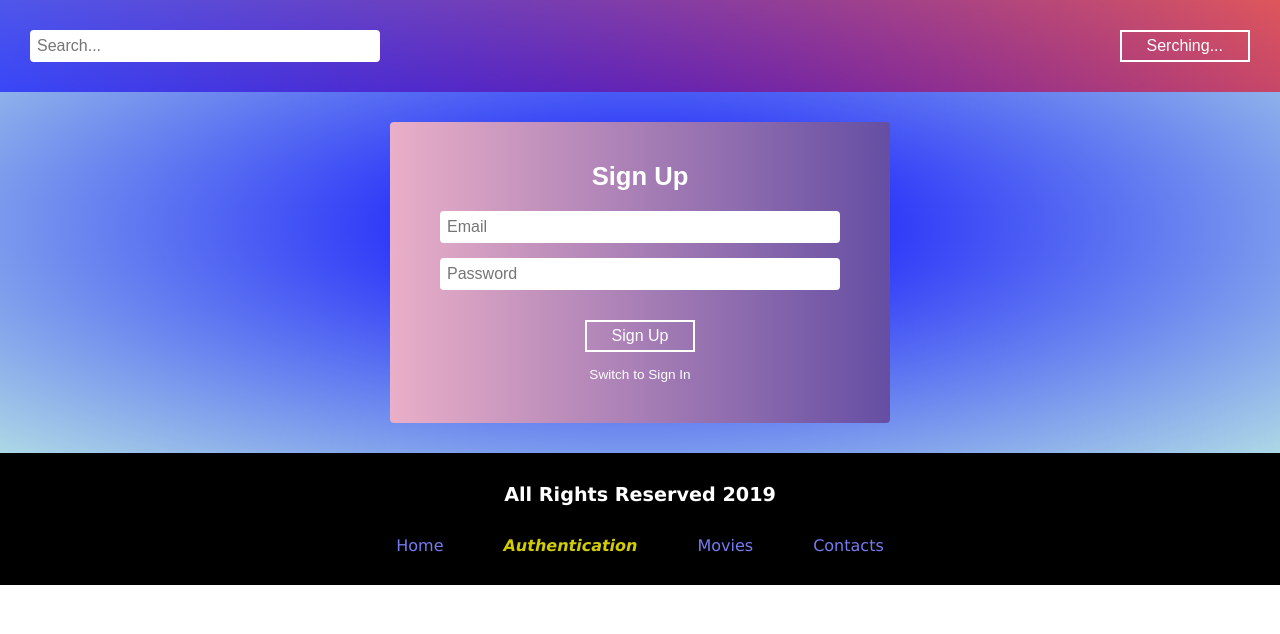
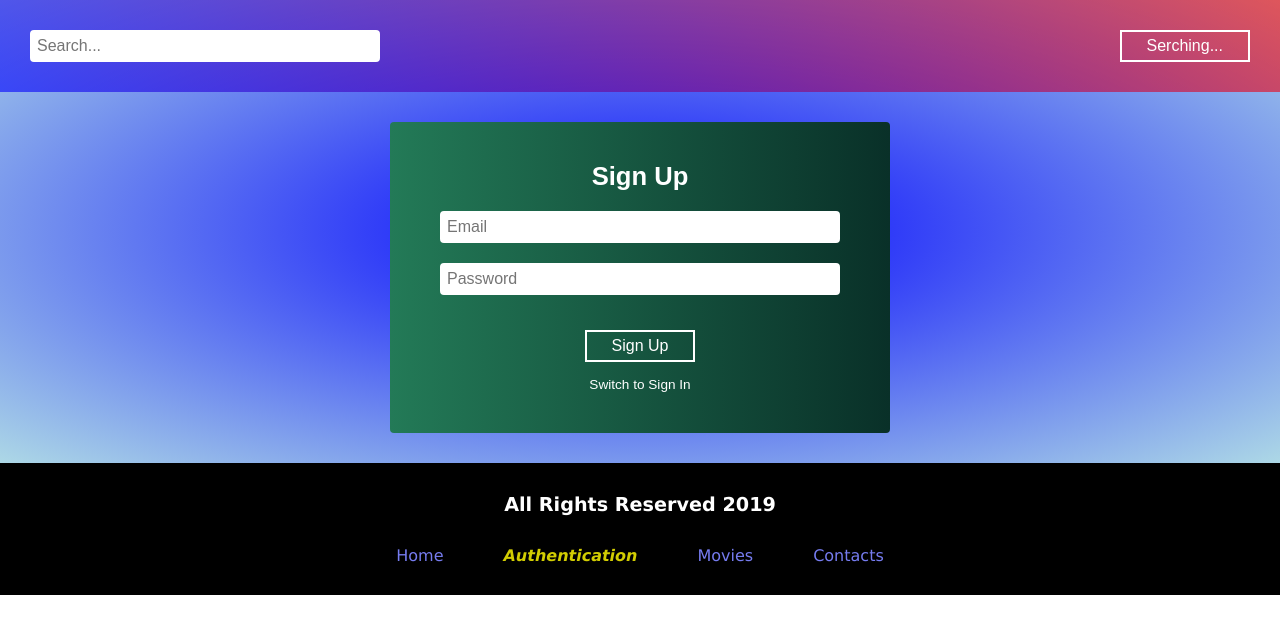
Before and after one commit to tony-kopanev/movies-app, a React (Create React App) app: page /auth in a window 1280 px wide. Shown: the top 634 px of the page. Built offline with nearby package versions, Linux system fonts and the light colour scheme; no server answers; the HTML template or start-up script is replaced by a standard one.

Commit message:
finish Auth component

```diff
--- a/src/App.js
+++ b/src/App.js
@@ -14,8 +14,16 @@ import './App.scss';
 class App extends PureComponent {
   state = {
     searchField: '',
-    email: '',
-    password: '',
+    email: {
+      value: '',
+      error: false,
+      message: 'The email address is incorrect.'
+    },
+    password: {
+      value: '',
+      error: false,
+      message: 'The password should be minimum 6 characters length.'
+    },
     mode: 'signup'
   }
 
@@ -25,19 +33,91 @@ class App extends PureComponent {
   }
 
   onChangeHandler = event => {
-    console.log('[event.target.name]', event.target.name);
-    this.setState({ [event.target.name]: event.target.value });
+    const {name, value} = event.target;
+
+    switch(name){
+      case 'email':
+      case 'password':
+        this.setState({
+          [name]: {
+            ...this.state[name],
+            value
+          }
+        }); break;
+      default:
+        this.setState({ [name]: value });
+        break;
+    }
+
+
+
   }
 
-  onSubmitHandler = () => {
-    console.log('%c[SUBMITTED]', 'color: teel; font-style: italic;');
-  }
+  onSubmitHandler = event => {
+    event.preventDefault();
+
+    const { email, password } = this.state;
+
+    const submitedData = {
+      email,
+      password
+    };
+
+    console.log('%c[SUBMITTED]', 'color: lightgreen; font-style: italic;');
+    console.log(JSON.stringify(submitedData, null, 2));
+  };
+
+  onBlurHandler = event => {
+
+    const { name, value } = event.target;
+
+    switch (name) {
+      case 'email':
+        // проверка на регулярные выражения
+        if(/^[a-z0-9._-]+@[a-z0-9]+\.+[a-z]{2,3}/.test(value) || !value.length) {
+          this.setState({
+            [name]: {
+              ...this.state[name],
+              error: false
+            }
+          })
+        } else {
+          this.setState({
+            [name]: {
+              ...this.state[name],
+              error: true
+            }
+          })
+        }
+        break;
+
+      case 'password':
+        if(value.length < 6 && value.length) {
+          this.setState({
+            [name]: {
+              ...this.state[name],
+              error: true
+            }
+          })
+        } else {
+          this.setState({
+            [name]: {
+              ...this.state[name],
+              error: false
+            }
+          })
+        }
+        break;
+
+      default: break;
+    }
+  };
 
   switchModeHandler = () => {
     this.setState(prevState => ({
       mode: prevState.mode === 'signup' ? 'signin' : 'signup'
     }))
-  }
+  };
 
   render() {
     const { searchField, email, password, mode } = this.state;
@@ -70,6 +150,7 @@ class App extends PureComponent {
                 onChangeHandler = {this.onChangeHandler}
                 onSubmitHandler = {this.onSubmitHandler}
                 switchModeHandler = {this.switchModeHandler}
+                onBlurHandler = {this.onBlurHandler}
               />
           )} />
 
--- a/src/components/Auth/Auth.js
+++ b/src/components/Auth/Auth.js
@@ -5,42 +5,63 @@ import Input from '../UI/Input/Input';
 import Button from '../UI/Button/Button';
 import './Auth.scss';
 
-const Auth = ({ email, password, mode, onSubmitHandler, onChangeHandler, switchModeHandler }) => {
+const Auth = ({ email, password, mode, onSubmitHandler, onChangeHandler, switchModeHandler, onBlurHandler }) => {
 
     return (
         <div className="Auth">
             <form onSubmit = { onSubmitHandler }>
               <h2>{ mode === 'signup' ? 'Sign Up' : 'Sign In' }</h2>
 
+              <label>
                 <Input
+                  classList = { email.error && 'Error' }
                   placeholder= 'Email'
                   name = 'email'
-                value= {email}
+                  value= {email.value}
                   onChangeHandler = { onChangeHandler }
+                  onBlurHandler = {onBlurHandler}
                 />
+                { email.error && <span className='ErrorMessage'>{email.message}</span> }
+              </label>
 
+              <label>
                 <Input
+                  classList = { password.error && 'Error' }
                   type="password"
                   name = 'password'
                   placeholder= 'Password'
-                value= {password}
+                  value= {password.value}
                   onChangeHandler = { onChangeHandler }
+                  onBlurHandler = {onBlurHandler}
                   />
 
-              <Button type='submit'>{ mode === 'signup' ? 'Sign Up' : 'Sign In' }</Button>
+                { password.error && <span className='ErrorMessage'>{password.message}</span> }
+              </label>
 
-              <span onClick = { switchModeHandler }>Switch to { mode === 'signin' ? 'Sign Up' : 'Sign In' }</span>
+              <Button
+                type='submit'
+                classList = { (email.error || password.error) && 'Alternative' }
+              >
+                  { mode === 'signup' ? 'Sign Up' : 'Sign In' }
+              </Button>
+
+              <span
+                className = 'ModeToggler'
+                onClick = { switchModeHandler }>
+                Switch to { mode === 'signin' ? 'Sign Up' : 'Sign In' }
+                </span>
             </form>
         </div>
     );
 };
 
 Auth.propTypes = {
-  email: PropTypes.string.isRequired,
-  password: PropTypes.string.isRequired,
+  email: PropTypes.object.isRequired,
+  password: PropTypes.object.isRequired,
   mode: PropTypes.string.isRequired,
   onSubmitHandler: PropTypes.func.isRequired,
   switchModeHandler: PropTypes.func.isRequired,
+  onBlurHandler: PropTypes.func.isRequired,
   onChangeHandler: PropTypes.func.isRequired
 }
 
--- a/src/components/Auth/Auth.scss
+++ b/src/components/Auth/Auth.scss
@@ -4,8 +4,8 @@
   padding-top: calc(92px + 30px);
 
   form {
-    background: #654ea3;
-    background: linear-gradient(to right, #eaafc8, #654ea3);
+    background: #093028;
+    background: linear-gradient(to right, #237A57, #093028);
     padding: 40px 50px;
     border-radius: 4px;
     max-width: 500px;
@@ -19,10 +19,16 @@
       align-self: center;
       margin-bottom: 15px;
     }
+
+    label{
+      display: flex;
+      flex-direction: column;
+      margin-bottom: 15px;
+      &:last-of-type {margin-bottom: 30px;}
+    }
+
     .Input {
-      margin-bottom: 15px;
-
-      &:last-of-type {margin-bottom: 30px;}
+      margin-bottom: 5px;
     }
 
     h2{
@@ -33,7 +39,7 @@
       font-size: 1.6rem;
     }
 
-    span {
+    .ModeToggler {
       color: white;
       border-bottom: 1px dotted transparent;
       user-select: none;
@@ -44,5 +50,12 @@
 
       &:hover { border-color: white; }
     }
+
+    .ErrorMessage {
+      color: white;
+      font-family: sans-serif;
+      font-size: .95rem;
+      text-align: left;
+    }
   }
 }
--- a/src/components/UI/Button/Button.js
+++ b/src/components/UI/Button/Button.js
@@ -3,10 +3,10 @@ import PropTypes from 'prop-types';
 
 import './Button.scss';
 
-const Button = ({ type = 'button', clicked, children }) => {
+const Button = ({ type = 'button', classList, clicked, children }) => {
     return (
         <button
-          className="Button"
+          className= { classList ? "Button " + classList : "Button" }
           type = {type}
           onClick = {(clicked)}
         >
@@ -17,6 +17,7 @@ const Button = ({ type = 'button', clicked, children }) => {
 
 Button.propTypes = {
     type: PropTypes.string,
+    classList: PropTypes.oneOfType([ PropTypes.string, PropTypes.bool ]),
     clicked: PropTypes.func,
     // types: PropTypes.oneOfType([PropTypes.string, PropTypes.number]),
     // таким образом можем задавать сразу несколько типов
--- a/src/components/UI/Button/Button.scss
+++ b/src/components/UI/Button/Button.scss
@@ -6,7 +6,12 @@
   background-color: transparent;
   cursor: pointer;
   transition: border-radius 200ms ease;
+  outline: none;
 
   &:hover { border-radius: 25px; }
 
+  &.Alternative {
+    border-color: orange;
+    color: orange;
+  }
 }
--- a/src/components/UI/Input/Input.js
+++ b/src/components/UI/Input/Input.js
@@ -3,24 +3,27 @@ import PropTypes from 'prop-types';
 
 import './Input.scss';
 
-const Input = ({ type="text", name, placeholder, value, onChangeHandler }) => (
+const Input = ({ type="text", classList, name, placeholder, value, onChangeHandler, onBlurHandler }) => (
   <input
-    className="Input"
+    className= { classList ? "Input " + classList : "Input" }
     type = { type }
     name = { name }
     placeholder= {placeholder}
     value = {value}
     onChange = {onChangeHandler}
+    onBlur = {onBlurHandler}
   />
 );
 
 
 Input.propTypes = {
     type: PropTypes.string,
+    classList: PropTypes.oneOfType([ PropTypes.string, PropTypes.bool ]),
     placeholder: PropTypes.string.isRequired,
     name: PropTypes.string.isRequired,
     value: PropTypes.string.isRequired,
-    onChangeHandler: PropTypes.func
+    onChangeHandler: PropTypes.func.isRequired,
+    onBlurHandler: PropTypes.func
 };
 
 export default Input;
--- a/src/components/UI/Input/Input.scss
+++ b/src/components/UI/Input/Input.scss
@@ -5,4 +5,13 @@
   border-radius: 4px;
   min-width: 350px;
   box-sizing: border-box;
+  outline: none;
+
+  &.Error {
+    border: 2px solid #d41111;
+    color: #d41111;
+    background-color: lighten(#d41111, 45%);
+
+    &::placeholder { color: #d41111; }
+  }
 }
```
Lines whose indentation alone changed are shown as unchanged.
